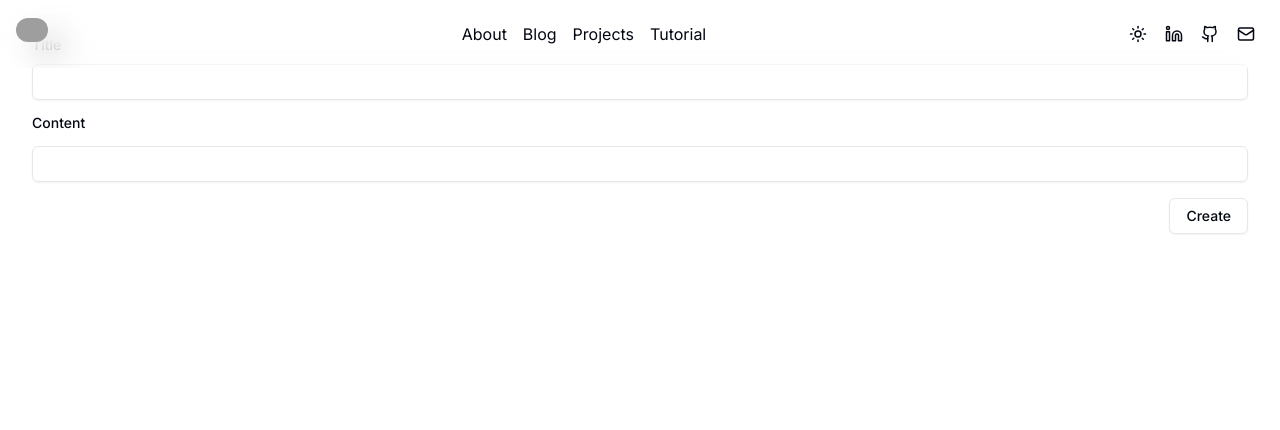
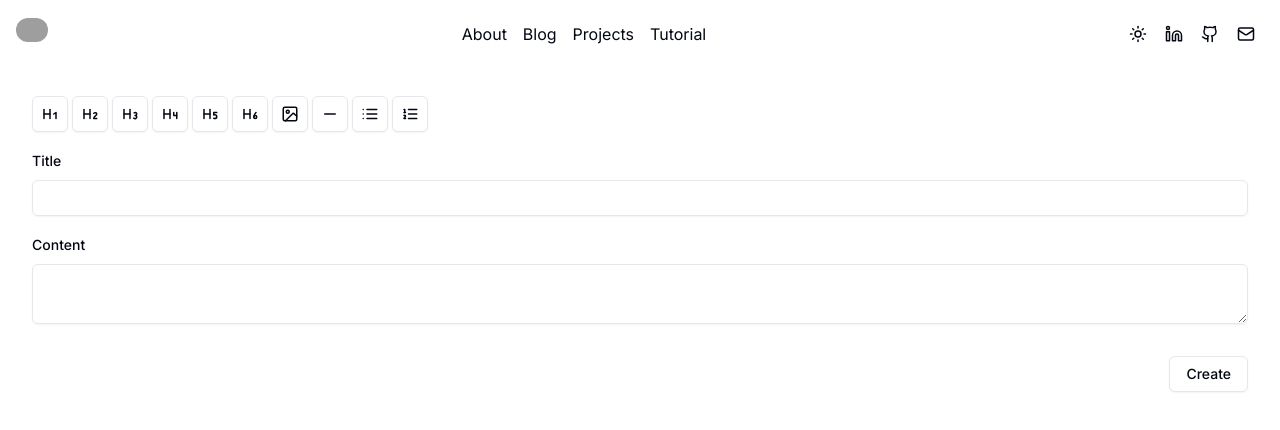
Before and after one commit to hrithiqball/hrithiqball-portfolio, a Next.js app: page /editor in a window 1280 px wide. Shown: the top 430 px of the page. Built offline with nearby package versions, Linux system fonts and the light colour scheme; grey boxes are pictures that could not be loaded.

Commit message:
feat: editor update

```diff
--- a/app/(protected)/editor/create-post.tsx
+++ b/app/(protected)/editor/create-post.tsx
@@ -12,18 +12,31 @@
 } from '@/components/ui/form';
 import { Button } from '@/components/ui/button';
 import { Input } from '@/components/ui/input';
-import { Label } from '@/components/ui/label';
 
 import { CreatePostInput, CreatePostSchema } from '@/schema/post.schema';
 import { useState, useTransition } from 'react';
-import { CreateContent } from '@/schema/content.schema';
 import { toast } from 'sonner';
 import { createPost } from '@/data/post.action';
+import DOMPurify from 'dompurify';
+import { Textarea } from '@/components/ui/textarea';
+import {
+  Heading1,
+  Heading2,
+  Heading3,
+  Heading4,
+  Heading5,
+  Heading6,
+  ImageIcon,
+  List,
+  ListOrdered,
+  Minus,
+} from 'lucide-react';
 
 export default function CreatePost() {
   const [transitioning, startTransition] = useTransition();
 
   const [content, setContent] = useState('');
+  const [preview, setPreview] = useState('');
 
   const form = useForm<CreatePostInput>({
     resolver: zodResolver(CreatePostSchema),
@@ -31,21 +44,7 @@
 
   function onSubmit(data: CreatePostInput) {
     startTransition(() => {
-      const newContent: CreateContent = {
-        order: 1,
-        text: content,
-        type: 'H1',
-      };
-
-      const newContent2: CreateContent = {
-        order: 2,
-        text: content,
-        type: 'P',
-      };
-
-      const combinedContent = [newContent, newContent2];
-
-      toast.promise(createPost(data, combinedContent), {
+      toast.promise(createPost(data), {
         loading: 'Creating post...',
         success: 'Post created',
         error: 'Error creating post',
@@ -53,12 +52,48 @@
     });
   }
 
-  function handleContentChange(event: React.ChangeEvent<HTMLInputElement>) {
-    setContent(event.target.value);
+  function handleContentChange(event: React.ChangeEvent<HTMLTextAreaElement>) {
+    const input = event.target.value;
+    setContent(input);
+
+    const sanitized = DOMPurify.sanitize(input);
+    setPreview(sanitized);
   }
 
   return (
     <div className="flex flex-col space-y-4">
+      <div className="flex space-x-1">
+        <Button variant={'outline'} size={'icon'}>
+          <Heading1 size={18} />
+        </Button>
+        <Button variant={'outline'} size={'icon'}>
+          <Heading2 size={18} />
+        </Button>
+        <Button variant={'outline'} size={'icon'}>
+          <Heading3 size={18} />
+        </Button>
+        <Button variant={'outline'} size={'icon'}>
+          <Heading4 size={18} />
+        </Button>
+        <Button variant={'outline'} size={'icon'}>
+          <Heading5 size={18} />
+        </Button>
+        <Button variant={'outline'} size={'icon'}>
+          <Heading6 size={18} />
+        </Button>
+        <Button variant={'outline'} size={'icon'}>
+          <ImageIcon size={18} />
+        </Button>
+        <Button variant={'outline'} size={'icon'}>
+          <Minus size={18} />
+        </Button>
+        <Button variant={'outline'} size={'icon'}>
+          <List size={18} />
+        </Button>
+        <Button variant={'outline'} size={'icon'}>
+          <ListOrdered size={18} />
+        </Button>
+      </div>
       <Form {...form}>
         <form
           id="create-post-form"
@@ -78,15 +113,28 @@
               </FormItem>
             )}
           />
+          <FormField
+            control={form.control}
+            name="content"
+            render={({ field }) => (
+              <FormItem>
+                <FormLabel>Content</FormLabel>
+                <FormControl>
+                  <Textarea
+                    {...field}
+                    value={content}
+                    onChange={handleContentChange}
+                  />
+                </FormControl>
+                <FormMessage />
+              </FormItem>
+            )}
+          />
         </form>
       </Form>
-      <Label htmlFor="content">Content</Label>
-      <Input
-        id="content"
-        type="text"
-        value={content}
-        onChange={handleContentChange}
-      />
+      <div className="">
+        <div dangerouslySetInnerHTML={{ __html: preview }} />
+      </div>
       <div className="flex flex-row-reverse">
         <Button
           type="submit"
--- a/app/(protected)/editor/page.tsx
+++ b/app/(protected)/editor/page.tsx
@@ -2,7 +2,7 @@
 
 export default async function page() {
   return (
-    <div className="m-4 rounded-sm p-4 dark:bg-slate-900">
+    <div className="mx-4 mt-20 rounded-sm p-4 dark:bg-slate-900">
       <CreatePost />
     </div>
   );
--- /dev/null
+++ b/components/ui/textarea.tsx
@@ -0,0 +1,24 @@
+import * as React from "react"
+
+import { cn } from "@/lib/utils"
+
+export interface TextareaProps
+  extends React.TextareaHTMLAttributes<HTMLTextAreaElement> {}
+
+const Textarea = React.forwardRef<HTMLTextAreaElement, TextareaProps>(
+  ({ className, ...props }, ref) => {
+    return (
+      <textarea
+        className={cn(
+          "flex min-h-[60px] w-full rounded-md border border-input bg-transparent px-3 py-2 text-sm shadow-sm placeholder:text-muted-foreground focus-visible:outline-none focus-visible:ring-1 focus-visible:ring-ring disabled:cursor-not-allowed disabled:opacity-50",
+          className
+        )}
+        ref={ref}
+        {...props}
+      />
+    )
+  }
+)
+Textarea.displayName = "Textarea"
+
+export { Textarea }
--- a/data/post.action.ts
+++ b/data/post.action.ts
@@ -1,28 +1,13 @@
 'use server';
 
 import { db } from '@/lib/db';
-import { CreateContent } from '@/schema/content.schema';
 import { CreatePostInput } from '@/schema/post.schema';
 
-export async function createPost(
-  post: CreatePostInput,
-  contents: CreateContent[],
-) {
+export async function createPost(post: CreatePostInput) {
   try {
-    await db.post
-      .create({
-        data: {
-          title: post.title,
-        },
-      })
-      .then(async res => {
-        await db.content.createMany({
-          data: contents.map(content => ({
-            ...content,
-            postId: res.id,
-          })),
-        });
-      });
+    await db.post.create({
+      data: { ...post },
+    });
   } catch (error) {
     console.error(error);
     throw new Error('Error creating post');
--- a/package.json
+++ b/package.json
@@ -11,13 +11,15 @@
 	},
 	"dependencies": {
 		"@hookform/resolvers": "^3.3.4",
-		"@prisma/client": "^5.11.0",
+		"@prisma/client": "^5.13.0",
 		"@radix-ui/react-dialog": "^1.0.5",
 		"@radix-ui/react-icons": "^1.3.0",
 		"@radix-ui/react-label": "^2.0.2",
 		"@radix-ui/react-slot": "^1.0.2",
+		"@types/dompurify": "^3.0.5",
 		"class-variance-authority": "^0.7.0",
 		"clsx": "^2.1.0",
+		"dompurify": "^3.1.0",
 		"framer-motion": "^11.1.7",
 		"lucide-react": "^0.363.0",
 		"mini-svg-data-uri": "^1.4.4",
@@ -52,7 +54,7 @@
 		"postcss": "^8",
 		"prettier": "^3.2.5",
 		"prettier-plugin-tailwindcss": "^0.5.12",
-		"prisma": "^5.11.0",
+		"prisma": "^5.13.0",
 		"tailwindcss": "^3.3.0",
 		"typescript": "^5"
 	}
--- a/schema/post.schema.ts
+++ b/schema/post.schema.ts
@@ -2,6 +2,7 @@
 
 export const CreatePostSchema = z.object({
   title: z.string({ required_error: 'Title is required' }),
+  content: z.string(),
 });
 
 export type CreatePostInput = z.infer<typeof CreatePostSchema>;
```
Also changed, not shown: 2 other files (tests, documents, lock files or other folders).
